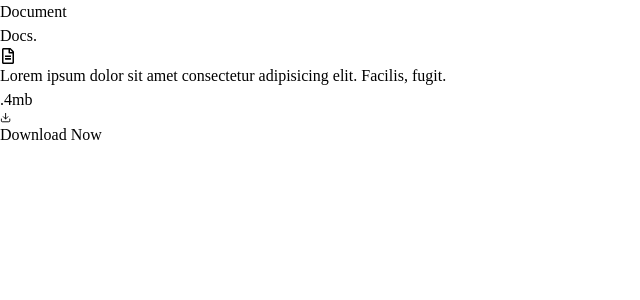
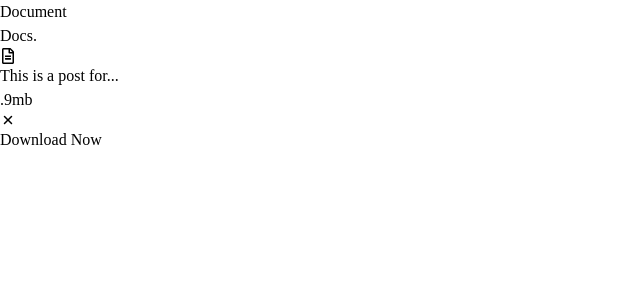
Before and after one commit to rushikeshwaghmare07/docs-task-manager, a React (Vite) app: page / in a window 1280 px wide. Shown: the top 300 px of the page, without its empty margins (0-640 px from the left). Built offline with nearby package versions, Linux system fonts and the light colour scheme.

Commit message:
Update card component

```diff
--- a/src/components/Card.jsx
+++ b/src/components/Card.jsx
@@ -1,17 +1,18 @@
 import React from 'react'
 import { FaRegFileAlt } from "react-icons/fa";
 import { LuDownload } from "react-icons/lu";
+import { IoClose } from "react-icons/io5";
 
-function Card() {
+function Card({data}) {
   return (
     <div className='relative w-60 h-80 rounded-[45px] bg-zinc-900/90 text-white p-8 py-10 overflow-hidden'>
       <FaRegFileAlt/>
-      <p className='text-sm leading-tight mt-5 font-semibold'>Lorem ipsum dolor sit amet consectetur adipisicing elit. Facilis, fugit.</p>
+      <p className='text-sm leading-tight mt-5 font-semibold'>{data.desc}</p>
       <div className='footer absolute bottom-0 w-full left-0'>
         <div className='flex items-center justify-between py-3 px-8 mb-3'>
-          <h5>.4mb</h5>
+          <h5> {data.fileSize} </h5>
           <span className='w-7 h-7 bg-zinc-600 rounded-full flex items-center justify-center'>
-            <LuDownload size=".7em" color='#000' />
+            {data.close ? <IoClose /> : <LuDownload size=".7em" color='#000' />}
           </span>
         </div>
         <div className='tag w-full py-4 bg-green-600 flex items-center justify-center'>
```
